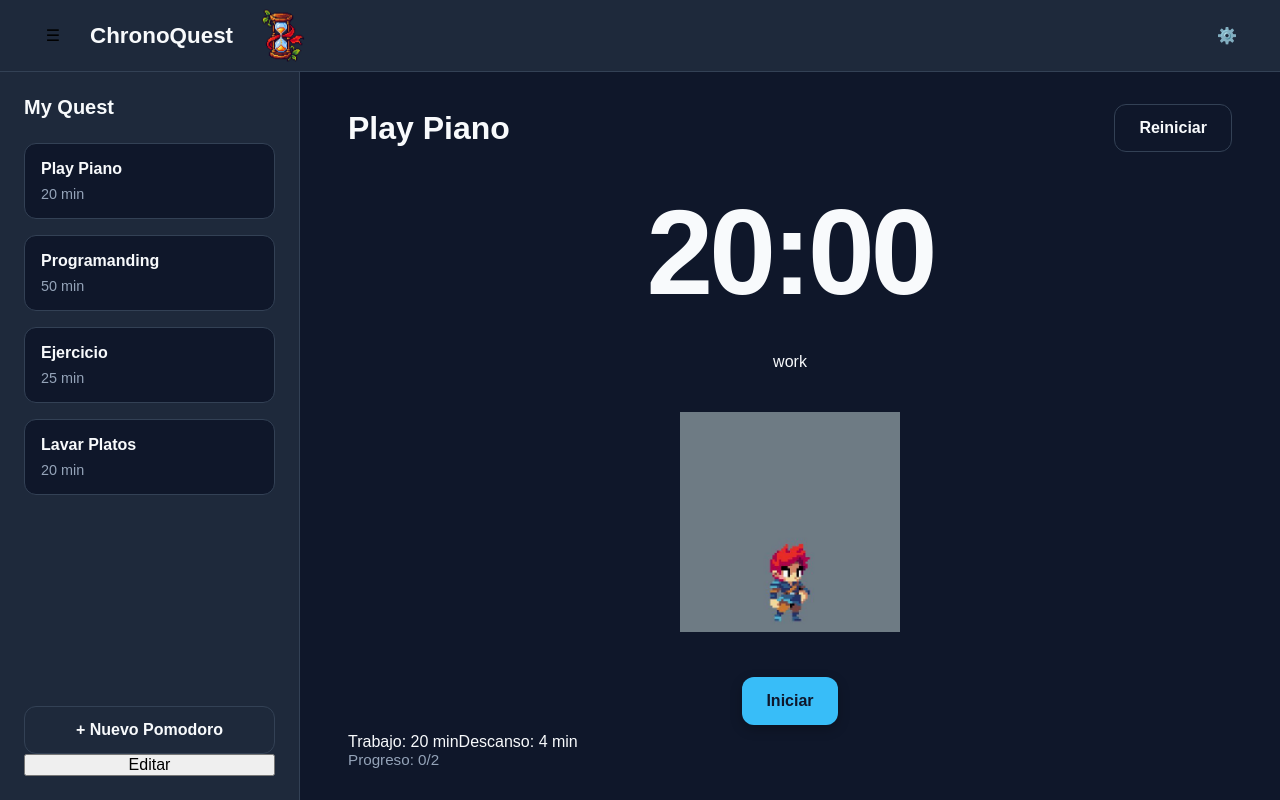
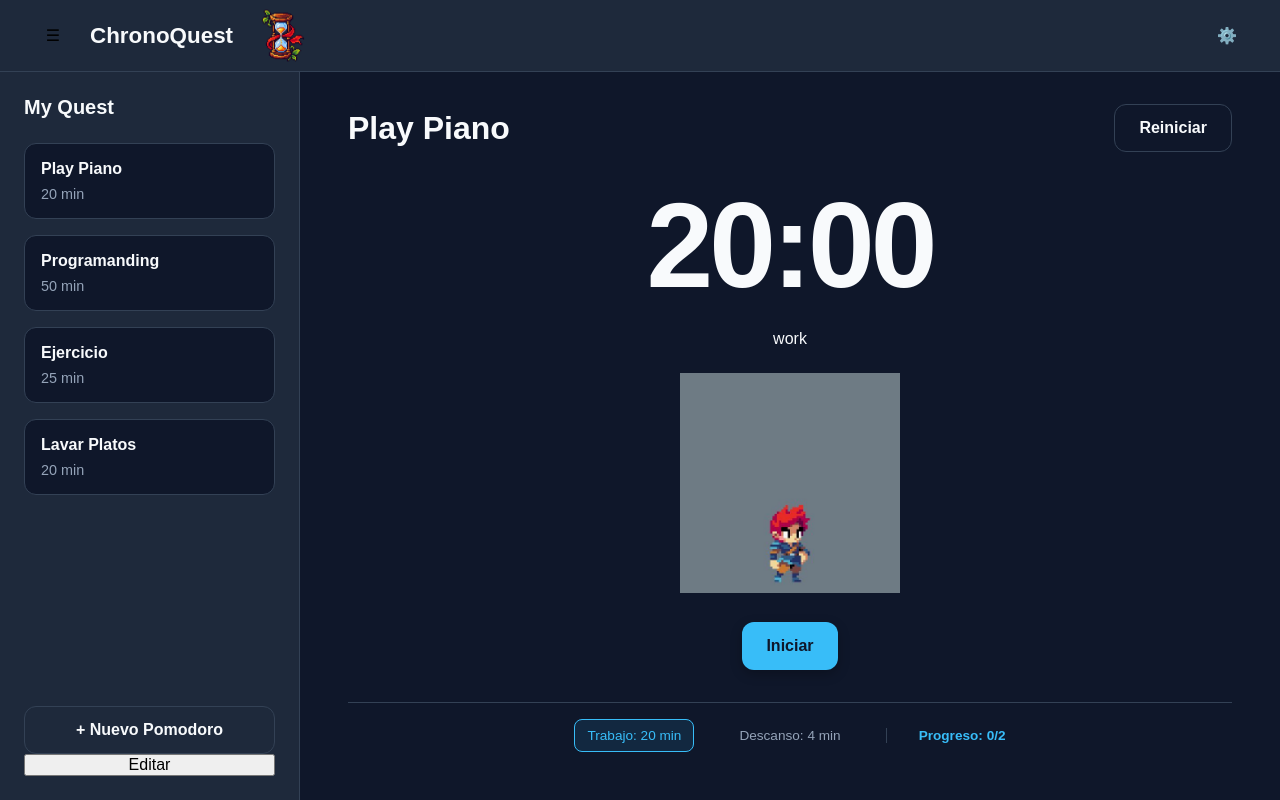
Before and after one commit to Neiyher/pomodoro, a React (Vite) app: page / in a window 1280 px wide. Built offline with nearby package versions, Linux system fonts and the light colour scheme.

Commit message:
style: highlight active pomodoro session

```diff
--- a/src/components/PomodoroPlayer/PomodoroPlayer.css
+++ b/src/components/PomodoroPlayer/PomodoroPlayer.css
@@ -51,8 +51,54 @@
 
     align-items: center;
 }
-.playerProgress {
-    font-size: .95rem;
+.playerFooter {
+    display: flex;
+    align-items: center;
+    justify-content: center;
+    gap: 2rem;
+
+    width: 100%;
+
+    padding: 1rem 0;
+
+    margin-top: 2rem;
+
+    border-top: 1px solid var(--color-border);
 
     color: var(--color-text-light);
+    font-size: 0.85rem;
 }
+
+.playerFooter span {
+    white-space: nowrap;
+}
+
+.playerProgress {
+    padding-left: 2rem;
+
+    border-left: 1px solid var(--color-border);
+
+    color: var(--color-primary);
+    font-weight: 600;
+
+    white-space: nowrap;
+}
+.sessionInfo {
+    padding: 0.5rem 0.75rem;
+
+    border: 1px solid transparent;
+    border-radius: 0.5rem;
+
+    color: var(--color-text-light);
+
+    transition:
+        background-color 0.3s ease,
+        border-color 0.3s ease,
+        color 0.3s ease;
+}
+.sessionInfo.active {
+    border-color: var(--color-primary);
+    background-color: rgba(56, 189, 248, 0.1);
+
+    color: var(--color-primary);
+}
--- a/src/components/PomodoroPlayer/PomodoroPlayer.tsx
+++ b/src/components/PomodoroPlayer/PomodoroPlayer.tsx
@@ -24,9 +24,9 @@ export default function PomodoroPlayer({pomodoro}:PomodoroPlayerPorps){
     const [completedPomodoros, setCompletedPomodoros] = useState(0);
     const [sessionFinished, setSessionFinished] = useState(false);
 
-    const workMinutes = pomodoro.workTime / 60;
-    const breakMinutes = pomodoro.breakTime / 60;
-    const longBreakMinutes = pomodoro.longBreakTime / 60;
+    const workMinutes = Math.floor(pomodoro.workTime / 60);
+    const breakMinutes = Math.floor(pomodoro.breakTime / 60);
+    const longBreakMinutes = Math.floor(pomodoro.longBreakTime / 60);
 
     function onToggle(){
         setIsRunning(prev => !prev)
@@ -174,21 +174,30 @@ export default function PomodoroPlayer({pomodoro}:PomodoroPlayerPorps){
                 </div>
             </main>
             <footer className="playerFooter">
-                <span>Trabajo: {workMinutes} min</span>
+
+    <span className={mode === "work" ? "sessionInfo active" : "sessionInfo"}>
+        Trabajo: {workMinutes} min
+    </span>
 
     {breakMinutes > 0 && (
-                    <span>Descanso: {breakMinutes} min</span>
+        <span className={mode === "break" ? "sessionInfo active" : "sessionInfo"}>
+            Descanso: {breakMinutes} min
+        </span>
     )}
 
     {longBreakMinutes > 0 && (
-                    <span>Descanso largo: {longBreakMinutes} min</span>
+        <span className={mode === "longBreak" ? "sessionInfo active" : "sessionInfo"}>
+            Descanso largo: {longBreakMinutes} min
+        </span>
     )}
+
     <div className="playerProgress">
         {pomodoro.targetPomodoros === 0
             ? "Temporizador simple"
             : `Progreso: ${completedPomodoros}/${pomodoro.targetPomodoros}`
         }
     </div>
+
 </footer>
         </div>
     )
```
Lines whose indentation alone changed are shown as unchanged.
